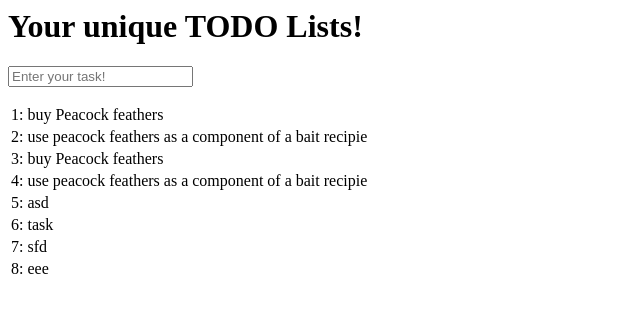
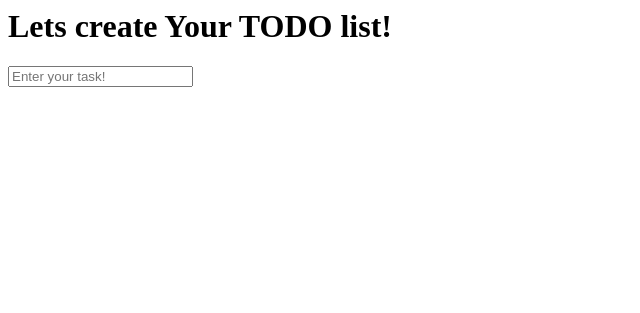
Before and after one commit to jankubierecki/django-TDD, a Django app: page / in a window 1280 px wide. Shown: the top 313 px of the page, without its empty margins (0-640 px from the left). Run offline with Django 3.2, Linux system fonts and the light colour scheme; data comes from the database, SQL or seed files in the repository; both versions use the stored data as it was after the commit.

Commit message:
adds list view

```diff
--- a/functional_tests/tests.py
+++ b/functional_tests/tests.py
@@ -30,7 +30,7 @@ class NewVisitorTest(LiveServerTestCase):
 
         header_text = self.browser.find_element_by_tag_name('h1').text
 
-        self.assertIn('Lists', header_text)
+        self.assertIn('Lets create Your TODO list!', header_text)
 
         # user noticed text area field with placeholder
         input_box = self.browser.find_element_by_id('id_new_item')
@@ -58,9 +58,10 @@ class NewVisitorTest(LiveServerTestCase):
         input_box.send_keys(Keys.ENTER)
 
         # the page has been updated again, and now it displays two user's works
+        self.check_if_row_in_table('1: buy Peacock feathers')
+
         self.check_if_row_in_table(
             '2: use peacock feathers as a component of a bait recipie')
-        self.check_if_row_in_table('1: buy Peacock feathers')
 
         self.browser.quit()
         self.browser = webdriver.Chrome()
--- a/lists/templates/home.html
+++ b/lists/templates/home.html
@@ -5,17 +5,11 @@
 </head>
 
 <body>
-    <h1>Your unique TODO Lists!</h1>
+    <h1>Lets create Your TODO list!</h1>
     <form method="POST">
         <input type="text" name="new_item" id="id_new_item" placeholder="Enter your task!">
         {% csrf_token %}
     </form>
-    <table id="id_list_table">
-        {% for item in items %}
-        <tr><td> {{ forloop.counter }}: {{ item.text }}</td></tr>
-        {% endfor %}
-
-    </table>
 </body>
 
 </html>
--- a/lists/views.py
+++ b/lists/views.py
@@ -4,11 +4,14 @@ from lists.models import Item
 
 
 def home_page(request):
-
     if request.method == 'POST':
         Item.objects.create(text=request.POST['new_item'])
-        return redirect('/')
+        return redirect('/lists/the-only-list-in-the-world/')
 
+    return render(request, 'home.html')
+
+
+def view_list(request):
     items = Item.objects.all()
 
-    return render(request, 'home.html', {'items': items})
+    return render(request, 'list.html', {'items': items})
--- a/superlists/urls.py
+++ b/superlists/urls.py
@@ -20,5 +20,7 @@ from lists import views as list_views
 
 urlpatterns = [
     url(r'^admin/', admin.site.urls),
-    url(r'^$', list_views.home_page, name='home')
+    url(r'^$', list_views.home_page, name='home'),
+    url(r'^lists/the-only-list-in-the-world/$',
+        list_views.view_list, name='view_list')
 ]
```
Also changed, not shown: lists/templates/list.html (added, +21 -0 lines), lists/tests.py (+19 -16 lines), db.sqlite3.
